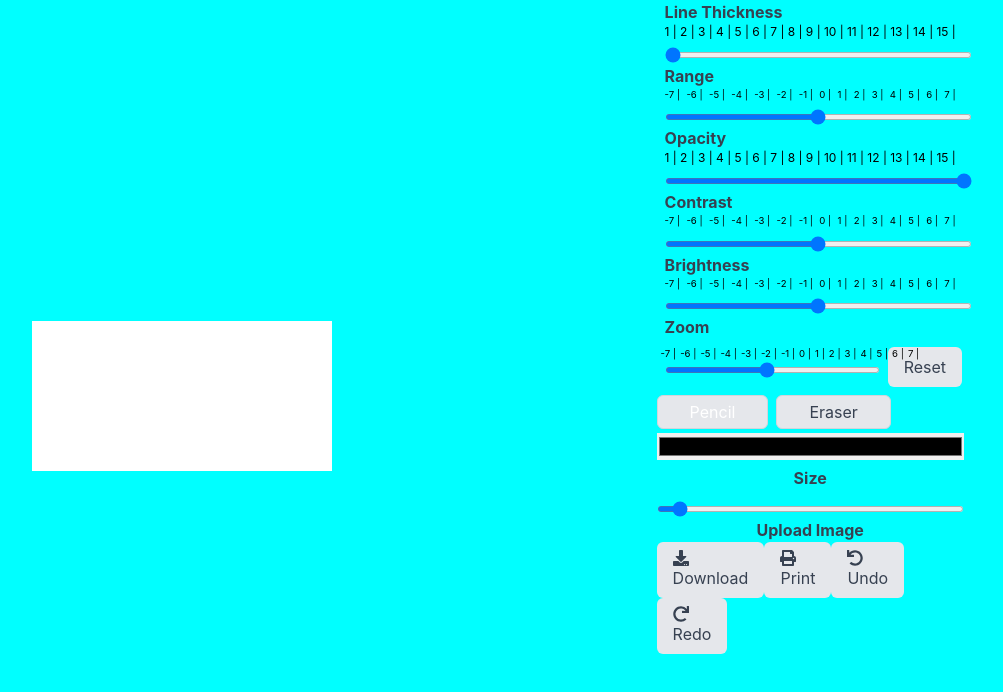
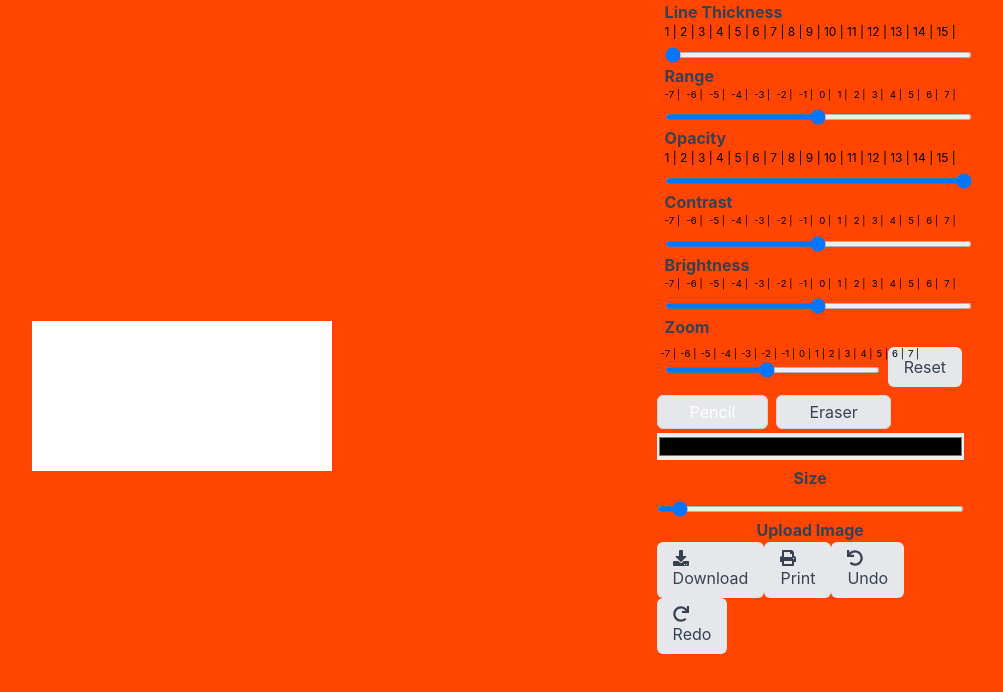
Before and after one commit to huzaifasad/Image-Editor-Fiverr, a React (Create React App) app: page / in a window 1280 px wide. Shown: the top 692 px of the page, without its empty margins (265-1268 px from the left). Built offline with nearby package versions, Linux system fonts and the light colour scheme.

Commit message:
Update ImageEditor.js

```diff
--- a/src/ImageEditor.js
+++ b/src/ImageEditor.js
@@ -440,7 +440,7 @@ const erase = (e) => {
 // Function to handle mouse up event on the canvas
 
     return (
-        <div className='h-screen w-screen flex bg-[#00ffff]'>
+        <div className='h-screen w-screen flex bg-[#ff4500]'>
         <div className='w-[72%] h-screen px-2'>
             <div className='h-[97%]  w-[97%] flex items-center justify-center overflow-scroll mt-2'>
               <canvas
```
